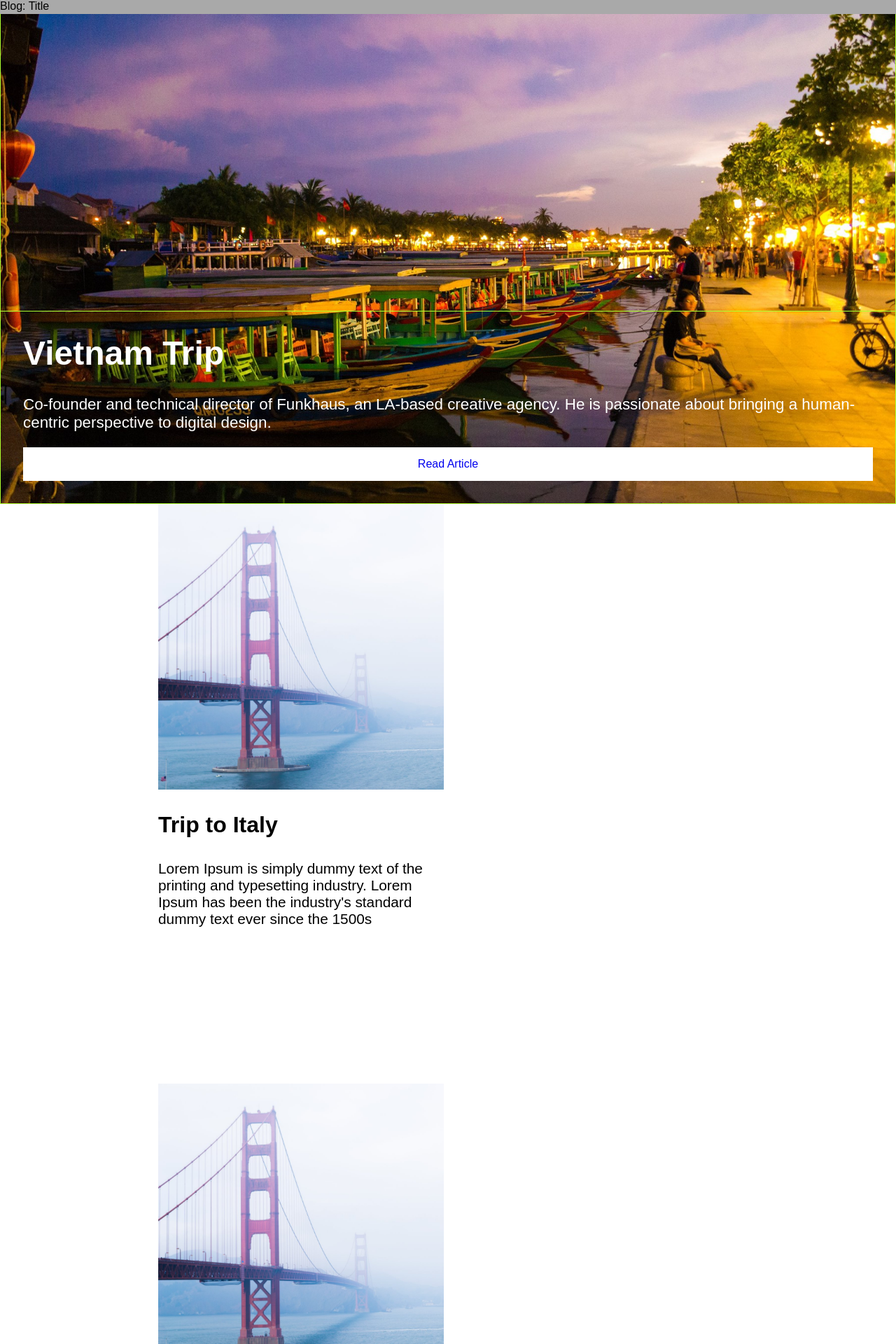
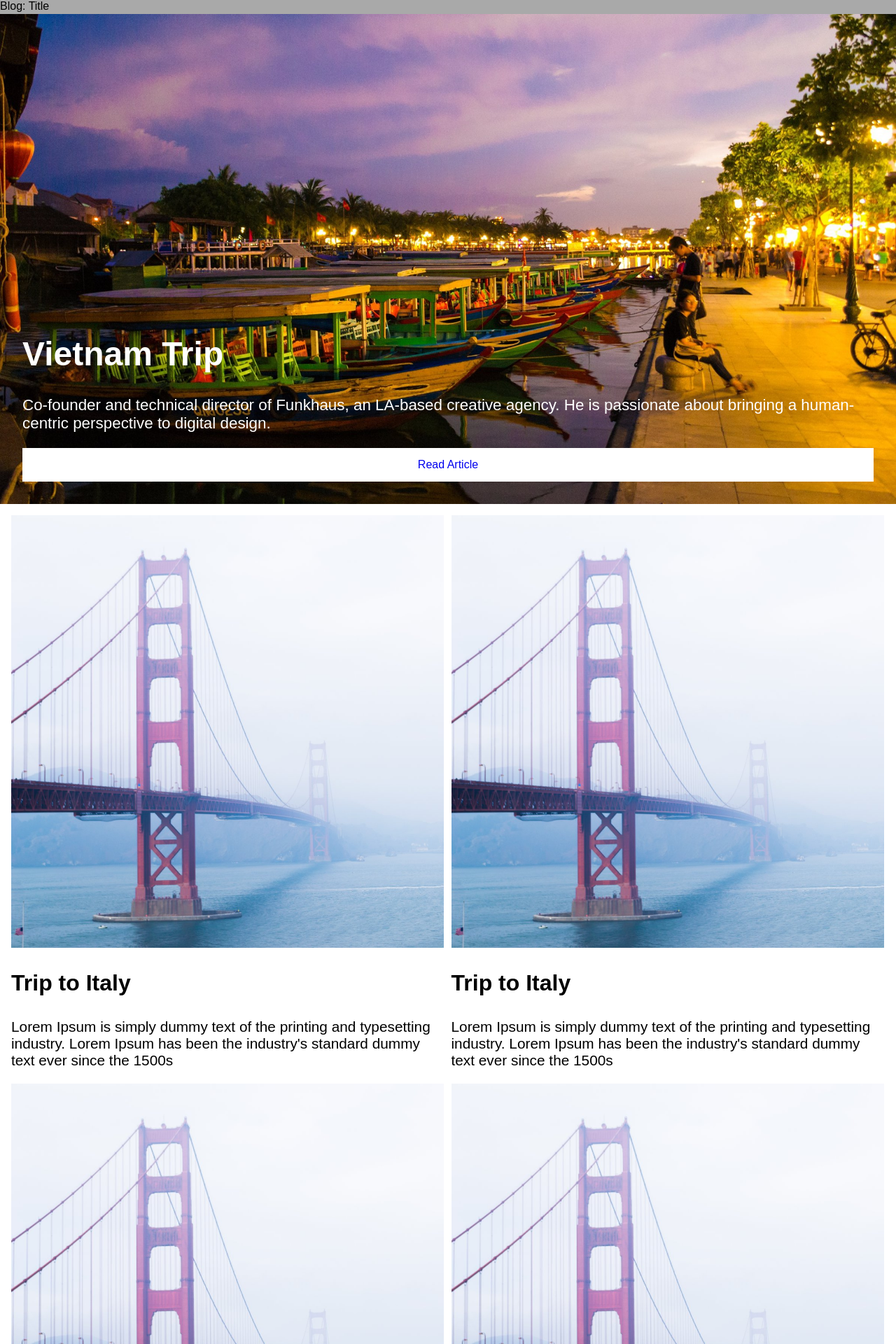
Before and after one commit to Doiverson/WP-made_Blog, a PHP site: page / in a window 1280 px wide. Shown: the top 1920 px of the page at 70% size. Run offline with PHP 8.4, Linux system fonts and the light colour scheme; some web fonts are replaced.

Commit message:
fixed grid layout on Top page

```diff
--- a/css/style.css
+++ b/css/style.css
@@ -78,7 +78,6 @@ header {
   height: 100%;
   background: url("../img/vietnam.jpg") no-repeat center center/cover;
   z-index: 1;
-  border: greenyellow solid 1px;
 }
 
 .new-article-container .new-article-dsc {
@@ -87,7 +86,6 @@ header {
   bottom: 0;
   z-index: 2;
   padding: 2rem;
-  border: greenyellow solid 1px;
 }
 
 .new-article-container .new-article-dsc h1 {
@@ -108,18 +106,28 @@ header {
   text-decoration: none;
 }
 
+.article-container {
+  width: 100%;
+  margin: 0 auto;
+  padding: 1rem;
+}
+
 .article-container .articles {
+  width: 100%;
   margin: 0 auto;
 }
 
+.article-container .articles .grid-sizer,
 .article-container .articles .grid-item {
   width: calc(50% - 6px);
 }
 
+.article-container .articles .grid-sizer .link-img,
 .article-container .articles .grid-item .link-img {
   width: 100%;
 }
 
+.article-container .articles .grid-sizer .link-img a,
 .article-container .articles .grid-item .link-img a {
   display: block;
   width: 100%;
--- a/index.html
+++ b/index.html
@@ -30,7 +30,6 @@
                 <div class="articles grid">
                     <!--Masonry grid-->
                     <div class="grid-sizer"></div>
-                    <div class="gutter-sizer"></div>
                     <div class="grid-item">
                         <div class="link-img">
                             <a href="#"></a>
--- a/js/mansonry.js
+++ b/js/mansonry.js
@@ -1,9 +1,10 @@
 
     var $grid = $('.grid').masonry({
-        columnWidth: 204,
+        columnWidth: '.grid-sizer',
         itemSelector: '.grid-item',
-        gutter: 4,
-        fitWidth: true
+        gutter: 10.5,
+        percentPosition: true
+        // fitWidth: true
     });
 
 $(window).on('load',function() {
--- a/scss/style.scss
+++ b/scss/style.scss
@@ -118,8 +118,6 @@ header {
     height: 100%;
     background: url("../img/vietnam.jpg") no-repeat center center / cover;
     z-index: 1;
-
-    border: greenyellow solid 1px;
   }
 
   .new-article-dsc {
@@ -128,8 +126,6 @@ header {
     bottom: 0;
     z-index: 2;
     padding: 2rem;
-
-    border: greenyellow solid 1px;
 
     h1 {
       font-size: 3rem;
@@ -152,10 +148,15 @@ header {
 }
 
 .article-container {
+  width: 100%;
+  margin: 0 auto;
+  padding: 1rem;
 
   .articles {
+    width: 100%;
     margin: 0 auto;
 
+    .grid-sizer,
     .grid-item {
       //width: 50%;
       width: calc(50% - 6px);
```
